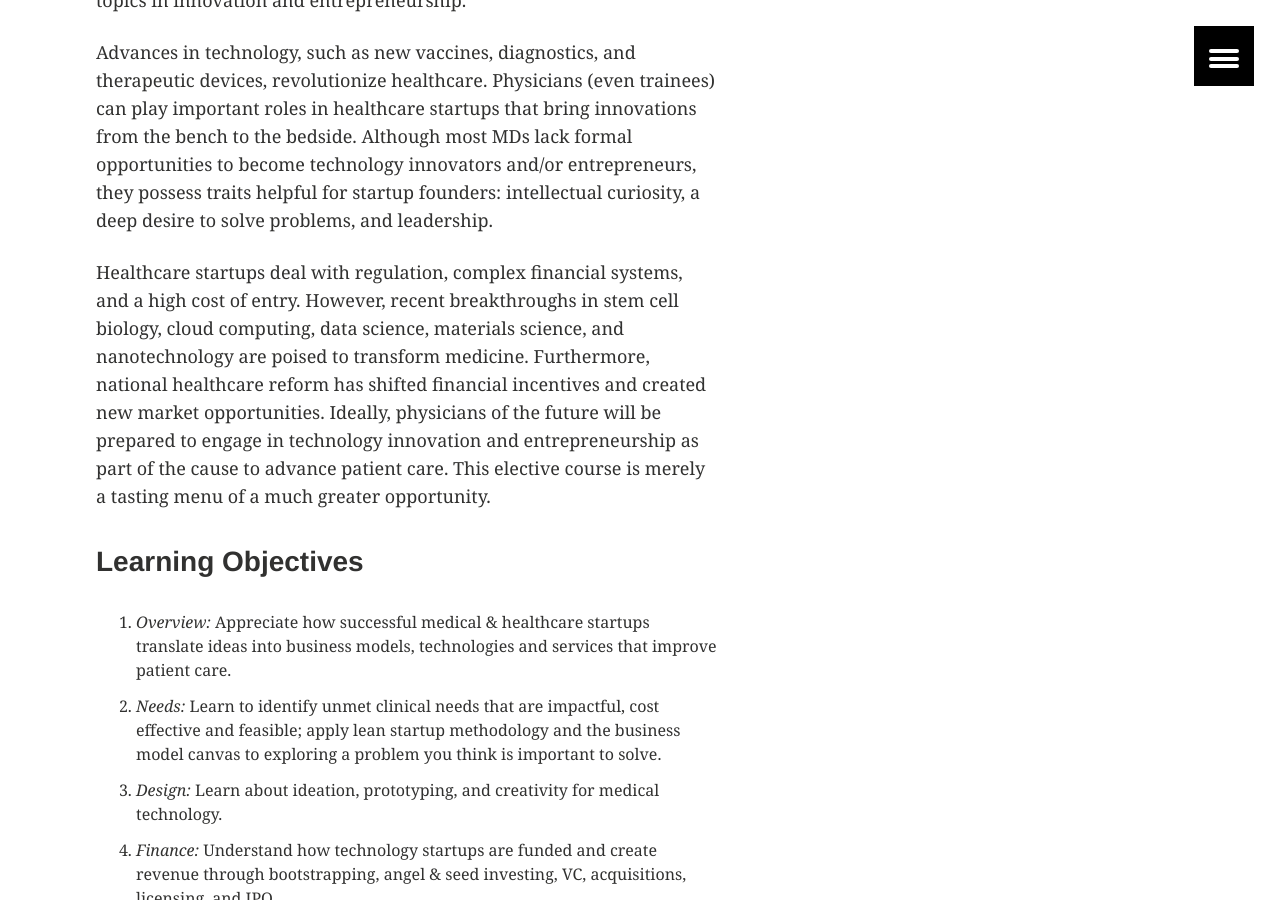
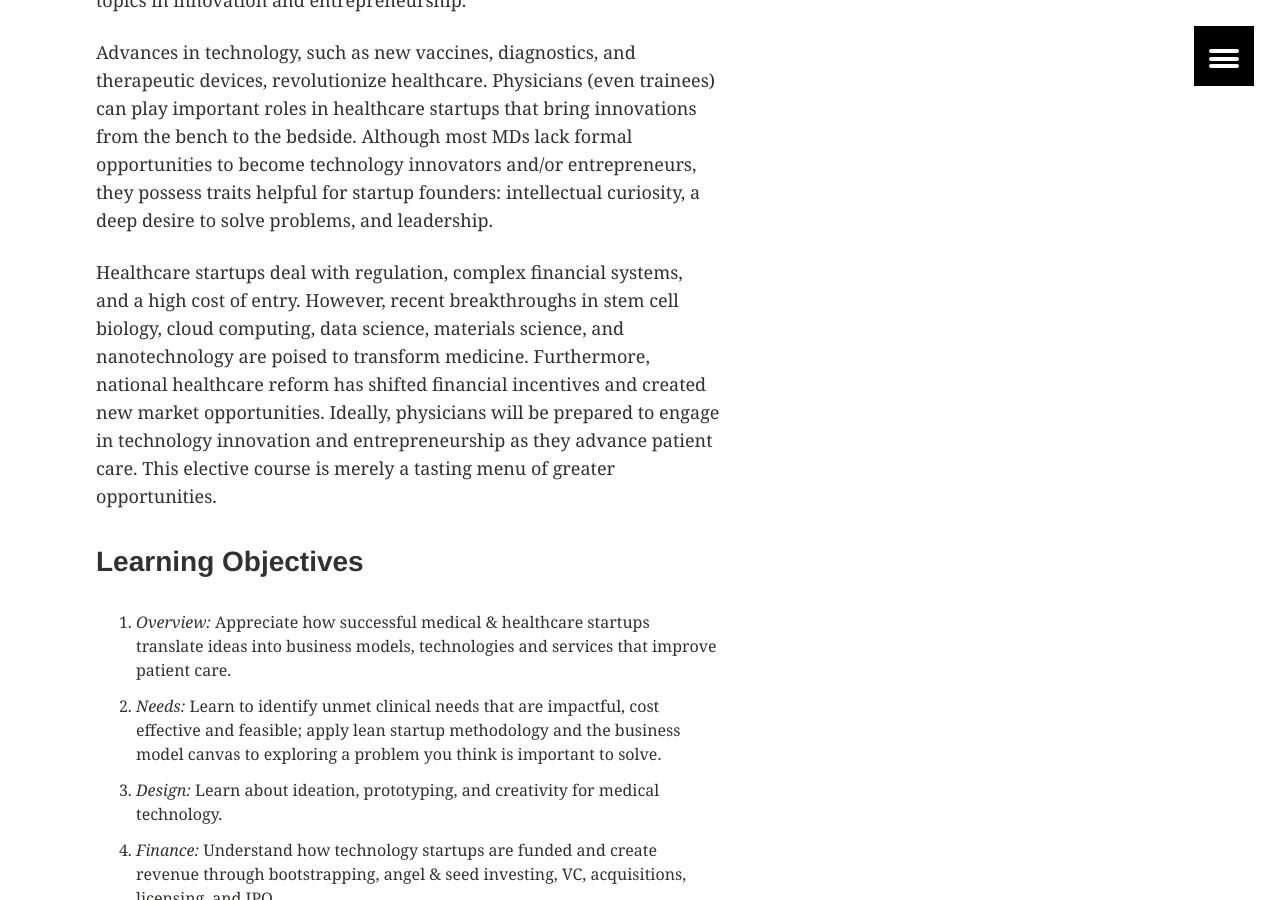
Before and after one commit to erikr/erikr.github.io, a Jekyll site: the page built from iemed.md, in a window 1280 px wide and 900 px high, scrolled down 496 px. Built offline with Jekyll 4.4.1, drawn with Linux system fonts in a browser that asks for light colours.

Commit message:
updated about

```diff
--- a/iemed.md
+++ b/iemed.md
@@ -12,7 +12,7 @@ The purpose of this elective course is to expose medical students to topics in i
 
 Advances in technology, such as new vaccines, diagnostics, and therapeutic devices, revolutionize healthcare. Physicians (even trainees) can play important roles in healthcare startups that bring innovations from the bench to the bedside. Although most MDs lack formal opportunities to become technology innovators and/or entrepreneurs, they possess traits helpful for startup founders: intellectual curiosity, a deep desire to solve problems, and leadership.
 
-Healthcare startups deal with regulation, complex financial systems, and a high cost of entry. However, recent breakthroughs in stem cell biology, cloud computing, data science, materials science, and nanotechnology are poised to transform medicine. Furthermore, national healthcare reform has shifted financial incentives and created new market opportunities. Ideally, physicians of the future will be prepared to engage in technology innovation and entrepreneurship as part of the cause to advance patient care. This elective course is merely a tasting menu of a much greater opportunity.
+Healthcare startups deal with regulation, complex financial systems, and a high cost of entry. However, recent breakthroughs in stem cell biology, cloud computing, data science, materials science, and nanotechnology are poised to transform medicine. Furthermore, national healthcare reform has shifted financial incentives and created new market opportunities. Ideally, physicians will be prepared to engage in technology innovation and entrepreneurship as they advance patient care. This elective course is merely a tasting menu of greater opportunities.
 
 ###Learning Objectives
 
```
